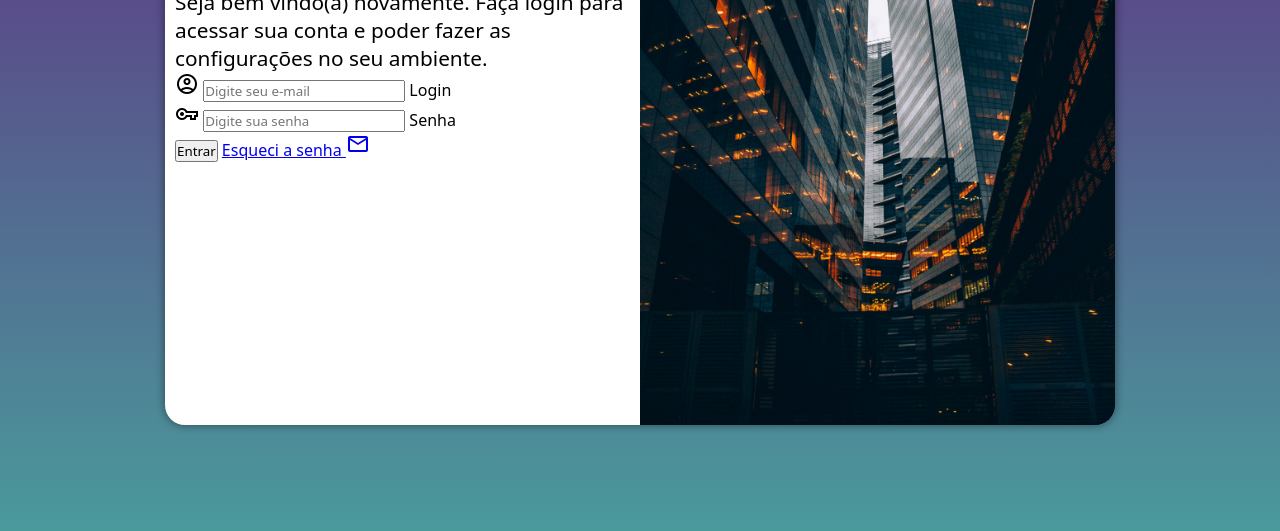
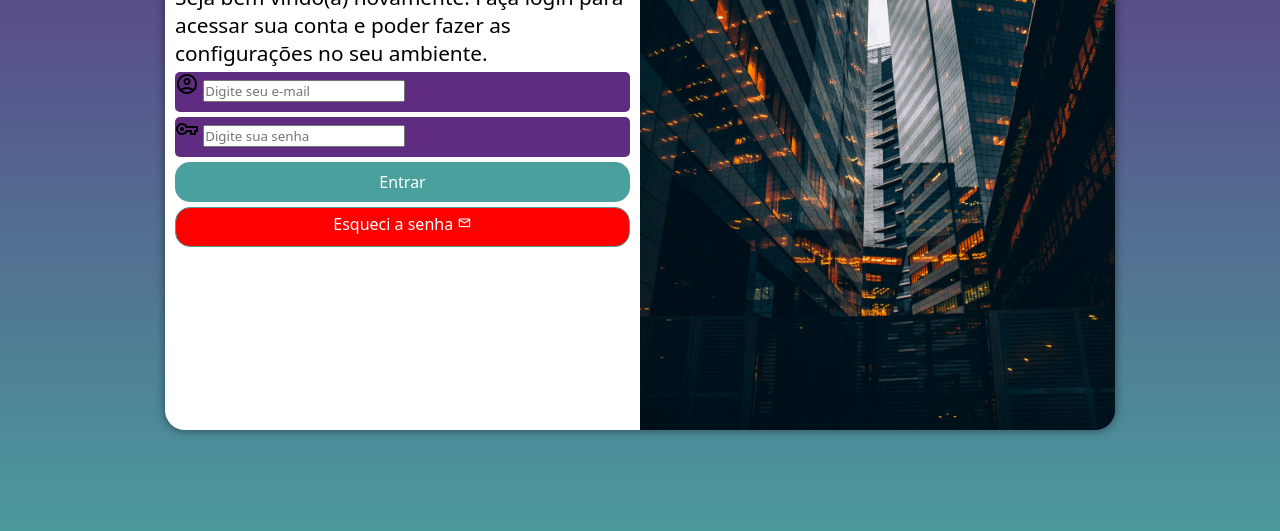
Before and after one commit to joaoviktorcardoso/projeto-login, a plain HTML site: page index.html in a window 1280 px wide. Shown: the part 225-756 px from the top of the page. Drawn offline with nearby package versions, Linux system fonts and the light colour scheme.

Commit message:
atualização formulario

```diff
--- a/estilos/style.css
+++ b/estilos/style.css
@@ -36,7 +36,7 @@ section#login {
 
     background-color: white;
     width: 250px;
-    height: 500px;
+    height: 510px;
     border-radius: 20px;
     box-shadow: 0px 0px 10px rgba(0, 0, 0, 0.473);
 
@@ -66,3 +66,60 @@ div#formulario > h1 {
 div#formulario > p {
     font-size: 0.8em;
 }
+
+
+div.campo > label {
+    display: none;
+}
+
+div.campo {
+    background-color: #5f2c82;
+    display: block;
+    width: 100%;
+    height: 40px;
+    border-radius: 5px;
+    margin: 5px 0px;
+}
+
+div a {
+    text-decoration: none;
+}
+
+input[type=submit] {
+    display: block;
+    font-size: 1em;
+    width: 100%;
+    height: 40px;
+    background-color: #49a09d;
+    color: white;
+    border: none;
+    border-radius: 15px;
+    cursor: pointer;
+}
+
+input[type=submit]:hover {
+    background-color: #2d6462;
+}
+
+a.botao {
+    display: block;
+    text-align: center;
+    font-size: 1em;
+    width: 100%;
+    height: 40px;
+    background-color: red;
+    color: white;
+    border: 1px solid #49a09d;
+    text-decoration: none;
+    margin-top: 5px;
+    padding-top: 5px;
+    border-radius: 15px;
+}
+
+a.botao:hover {
+    background-color: white;
+    color: black;
+}
+a.botao > span {
+    font-size: 0.9em;
+}
--- a/index.html
+++ b/index.html
@@ -39,7 +39,7 @@
 
                     <div>
                         <input type="submit" value="Entrar">
-                        <a href="esqueci.html">Esqueci a senha   <span class="material-symbols-outlined">
+                        <a href="esqueci.html" class="botao">Esqueci a senha   <span class="material-symbols-outlined">
                             mail
                         </span></i></a>
                     </div>
```
